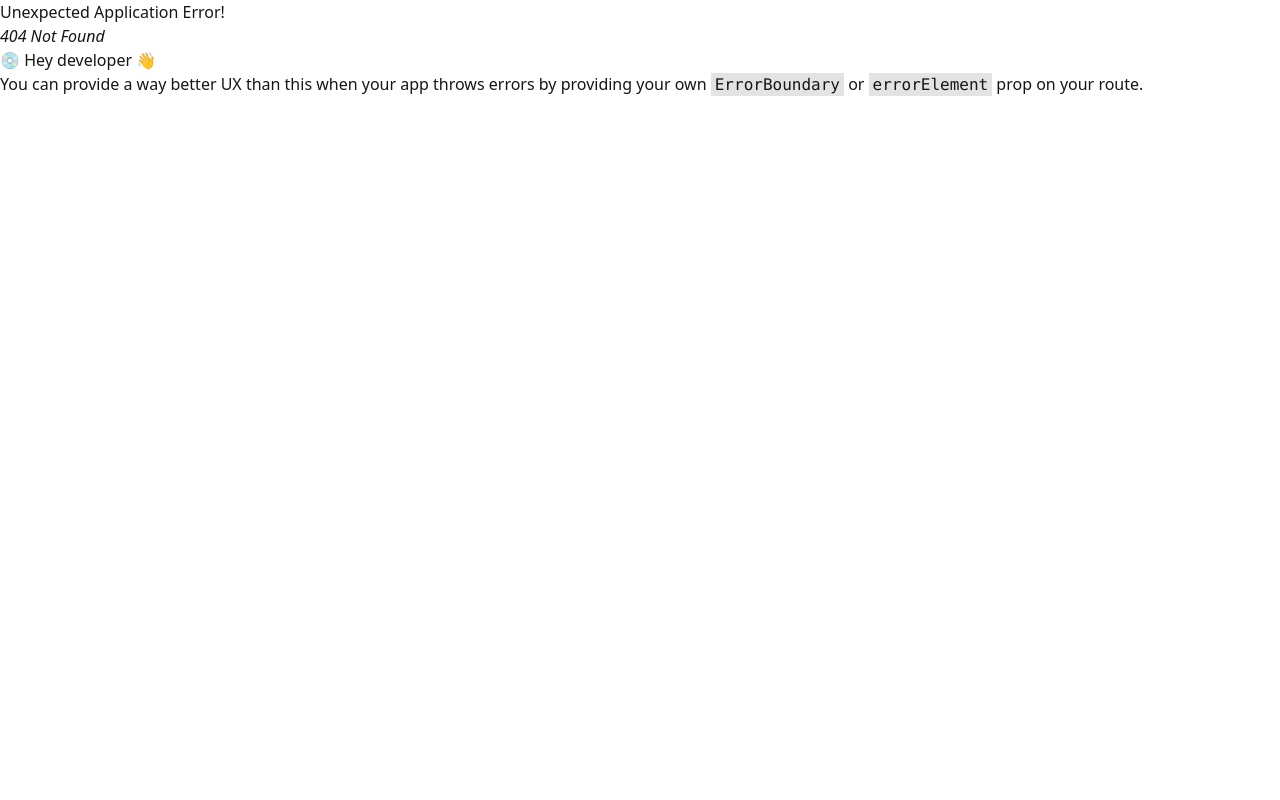
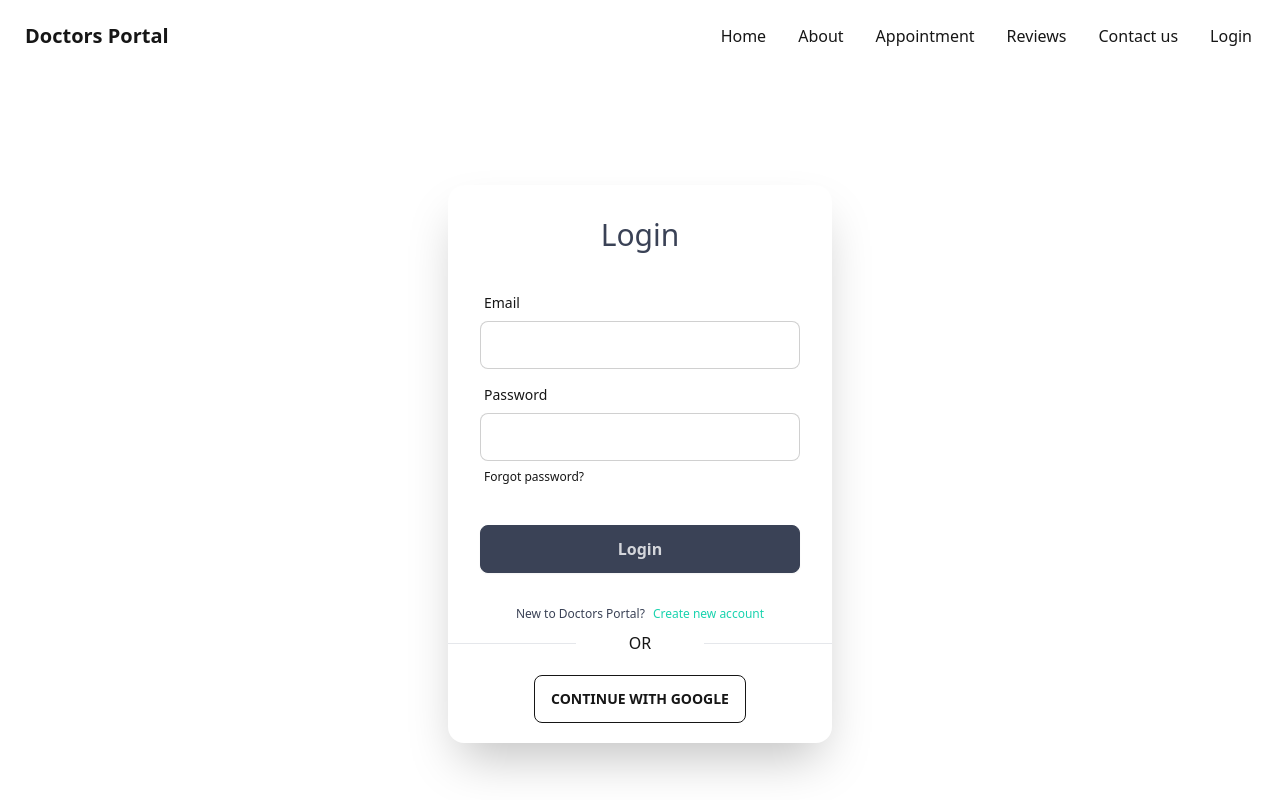
Before and after one commit to mern-project01/doctor-house, a React (Vite) app: page /Login in a window 1280 px wide. Before the commit this address had no page. Shown: the top 800 px of the page. Built offline with nearby package versions, Linux system fonts and the light colour scheme.

Commit message:
complete login and singup design

```diff
--- a/package.json
+++ b/package.json
@@ -11,6 +11,7 @@
   },
   "dependencies": {
     "date-fns": "^4.1.0",
+    "firebase": "^11.1.0",
     "react": "^18.3.1",
     "react-day-picker": "^9.4.3",
     "react-dom": "^18.3.1",
--- /dev/null
+++ b/src/pages/Login/Login.jsx
@@ -0,0 +1,74 @@
+import React from 'react';
+import SingUp from '../SingUp/SingUp';
+import { Link } from 'react-router-dom';
+
+const Login = () => {
+    return (
+      <div id='Login'>
+        <div>
+          <div className="hero min-h-screen">
+            <div className="card bg-base-100 w-full max-w-sm shrink-0 shadow-2xl">
+              <h1 className="text-center pt-8 text-3xl text-accent">Login</h1>
+              <form className="card-body">
+
+                <div className="form-control">
+                  <label className="label">
+                    <span className="label-text">Email</span>
+                  </label>
+                  <input
+                    type="email"
+                    //  placeholder="email"
+                    className="input input-bordered"
+                    required
+                  />
+                </div>
+                <div className="form-control">
+                  <label className="label">
+                    <span className="label-text">Password</span>
+                  </label>
+                  <input
+                    type="password"
+                    //placeholder="password"
+                    className="input input-bordered"
+                    required
+                  />
+                  <label className="label">
+                    <a href="#" className="label-text-alt link link-hover">
+                      Forgot password?
+                    </a>
+                  </label>
+                </div>
+                <div className="form-control mt-6">
+                  <button className="btn btn-accent text-[16px]">Login</button>
+                </div>
+              </form>
+              <div>
+                <a href="#SingUp"
+                  className="text-center text-[12px] block link link-hover"
+                >
+                  <span className="text-accent pe-2">
+                    New to Doctors Portal?
+                  </span>
+                  <span className="text-secondary">Create new account</span>
+                </a>
+
+                <div className="grid grid-cols-3 py-5">
+                  <hr className=""></hr>
+                  <h1 className="text-center -mt-3">OR</h1>
+                  <hr></hr>
+                </div>
+                <div className="pb-5  text-center">
+                  <button className="btn btn-outline outline-slate-600 ">
+                    CONTINUE WITH GOOGLE
+                  </button>
+                </div>
+              </div>
+            </div>
+          </div>
+        </div>{" "}
+        <SingUp></SingUp>
+      </div>
+    );
+};
+
+export default Login;
--- a/src/pages/Router/Router.jsx
+++ b/src/pages/Router/Router.jsx
@@ -3,6 +3,7 @@
 import Home from "../Home/Home";
 import About from "../About/About";
 import Appointment from "../Appointment/Appointment";
+import Login from "../Login/Login";
 const router = createBrowserRouter([
   {
     path: "/",
@@ -20,6 +21,10 @@
         path: "/about",
         element: <About></About>,
       },
+      {
+        path: "/Login",
+        element:<Login></Login>
+      }
     ],
   },
 ]);
--- /dev/null
+++ b/src/pages/SingUp/SingUp.jsx
@@ -0,0 +1,79 @@
+import React from 'react';
+import { Link } from 'react-router-dom';
+
+const SingUp = () => {
+    return (
+      <div id='SingUp'>
+        <div className="hero min-h-screen">
+          <div className="card bg-base-100 w-full max-w-sm shrink-0 shadow-2xl">
+            <h1 className="text-center pt-8 text-3xl text-accent">SignUp</h1>
+            <form className="card-body">
+              <div className="form-control">
+                <label className="label">
+                  <span className="label-text">Name</span>
+                </label>
+                <input
+                  type="name"
+                  //placeholder="Name"
+                  className="input input-bordered"
+                  required
+                />
+              </div>
+              <div className="form-control">
+                <label className="label">
+                  <span className="label-text">Email</span>
+                </label>
+                <input
+                  type="email"
+                  //  placeholder="email"
+                  className="input input-bordered"
+                  required
+                />
+              </div>
+              <div className="form-control">
+                <label className="label">
+                  <span className="label-text">Password</span>
+                </label>
+                <input
+                  type="password"
+                  //placeholder="password"
+                  className="input input-bordered"
+                  required
+                />
+                <label className="label">
+                  <a href="#" className="label-text-alt link link-hover">
+                    Forgot password?
+                  </a>
+                </label>
+              </div>
+              <div className="form-control mt-6">
+                <button className="btn btn-accent text-[16px]">Login</button>
+              </div>
+            </form>
+            <div>
+              <a
+                href="#Login"
+                className="text-center text-[12px] block link link-hover"
+              >
+                <span className="text-accent pe-2">New to Doctors Portal?</span>
+                <span className="text-secondary">Create new account</span>
+              </a>
+
+              <div className="grid grid-cols-3 py-5">
+                <hr className=""></hr>
+                <h1 className="text-center -mt-3">OR</h1>
+                <hr></hr>
+              </div>
+              <div className="pb-5  text-center">
+                <button className="btn btn-outline outline-slate-600 ">
+                  CONTINUE WITH GOOGLE
+                </button>
+              </div>
+            </div>
+          </div>
+        </div>
+      </div>
+    );
+};
+
+export default SingUp;
```
Also changed, not shown: public/formFirebase/getFormFirebase.txt (added), src/for next step/next day plan.txt, 1 other file (tests, documents, lock files or other folders).
